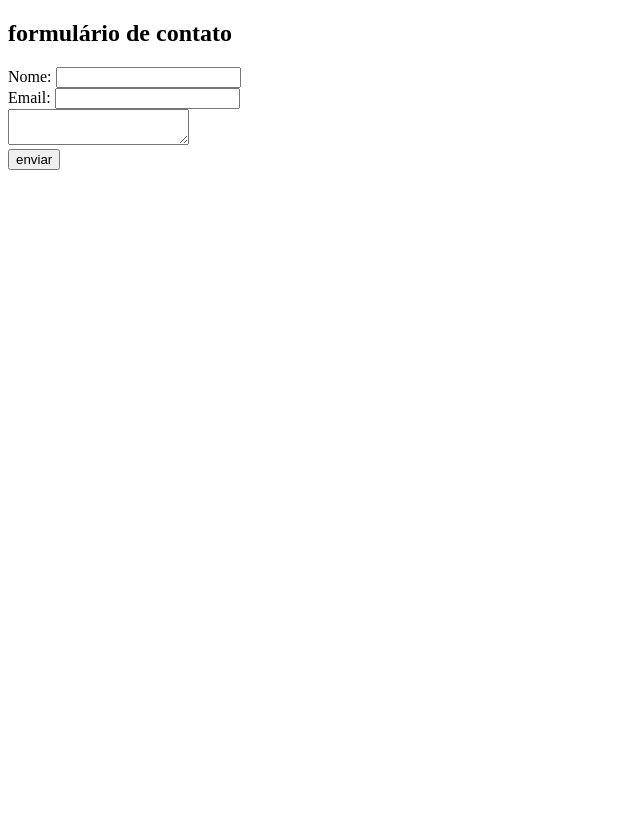
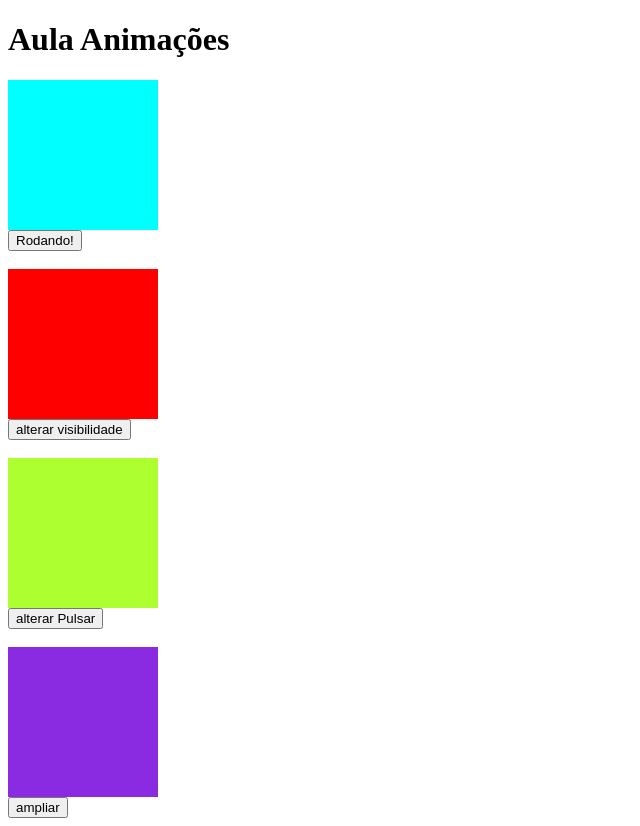
Before and after one commit to Carlos34983/AulaJavascriptGuairaca, a plain HTML site: page index.html in a window 1280 px wide. Shown: the whole page, without its empty margins (0-640 px from the left). Before the commit the page ends 800 px from the top, so only its background shows below. Drawn offline with Linux system fonts and the light colour scheme.

Commit message:
feat: animacao em js

```diff
--- a/Style.css
+++ b/Style.css
@@ -0,0 +1,66 @@
+.rotate {
+    width: 150px;
+    height: 150px;
+    background-color: aqua;
+}
+
+.fade {
+    width: 150px;
+    height: 150px;
+    background-color: red;
+}
+
+.visible {
+    animation: fade 5s ease-in-out;
+}
+
+@keyframes fade {
+    0%{
+        opacity: 0;
+    }
+    100%{
+        opacity: 1;
+    }
+}
+
+.pulse {
+    width: 150px;
+    height: 150px;
+    background-color: greenyellow;
+}
+
+.pulsing {
+    animation: pulse 0.3s ease-in-out infinite;
+}
+
+@keyframes pulse {
+    0% {
+        transform: scale(1);
+    }
+    50% {
+        transform: scale(1.2);
+    }
+    100% {
+        transform: scale(1);
+    }
+}
+
+.zoom {
+    width: 150px;
+    height: 150px;
+    background-color: blueviolet;
+
+}
+
+.zooming {
+    animation: zoom 1s cubic-bezier(0.68, -0.55, 0.27, 1.55);
+}
+
+@keyframes zoom {
+    0% {
+        transform: scale(1);
+    }
+    100% {
+        transform: scale(1.5);
+    }
+}
--- a/index.html
+++ b/index.html
@@ -2,29 +2,33 @@
 <html>
     <head>
         <meta charset="UTF-8">
-        <title>aula 19</title>
+        <title>animação</title>
+        <link rel="stylesheet" href="Style.css">
+        <script src="index.js"></script>
     </head>
     <body>
-        <h2>formulário de contato</h2>
+        <h1>Aula Animações</h1>
+        <div class="rotate" id="rotating-div"></div>
+        <button onclick="rotateElement()">Rodando!</button>
 
-        <form id="contact-form">
-            <label for="name">Nome: </label>
-            <input type="text" id="name" name="name" required>
+        <br><br>
 
-            <br>
+        <div class="fade" id="fading-div"></div>
+        <button onclick="toggleFade()">
+            alterar visibilidade
+        </button>
 
-            <labe for="email">Email: </labe>
-            <input type="email" id="email" name="email" required>
+        <br><br>
 
-            <br>
+        <div class="pulse" id="pulsing-div"></div>
+        <button onclick="togglePulse()">
+            alterar Pulsar
+        </button>
 
-            <textarea id="message" name="message" required>
-            </textarea>
+        <br><br>
 
-            <br>
+        <div class="zoom" id="zooming-div"></div>
+        <button onclick="zoomIn()">ampliar</button>
 
-            <button type="submit">enviar</button>
-            <script rel="stylesheet" src="index.js"></script>
-        </form>
     </body>
 </html>
--- a/index.js
+++ b/index.js
@@ -1,15 +1,22 @@
-document.getElementById("contact-form").addEventListener(
-    "submit", function(event) {
-        event.preventDefault();
+let rotationDegree = 0;
 
-        const name = document.getElementById('name').value;
-        const email = document.getElementById('email').value;
-        const message = document.getElementById('message').value;
+function rotateElement(){
+    rotationDegree += 45;
+    document.getElementById('rotating-div').style
+    .transform = `rotate(${rotationDegree}deg)`;
+}
 
-        const mailtolink = `mailto:${email}?
-        subject=${encodeURIComponent('Assunto Reunião')}
-        &body=${encodeURIComponent(message)}`;
+function toggleFade(){
+    const div = document.getElementById('fading-div');
+    div.classList.toggle('visible');
+}
 
-        window.location.href = mailtolink;
-    }
-);
+function togglePulse() {
+    const div = document.getElementById('pulsing-div');
+    div.classList.toggle('pulsing');
+}
+
+function zoomIn() {
+    const div = document.getElementById('zooming-div');
+    div.classList.add('zooming');
+}
```
